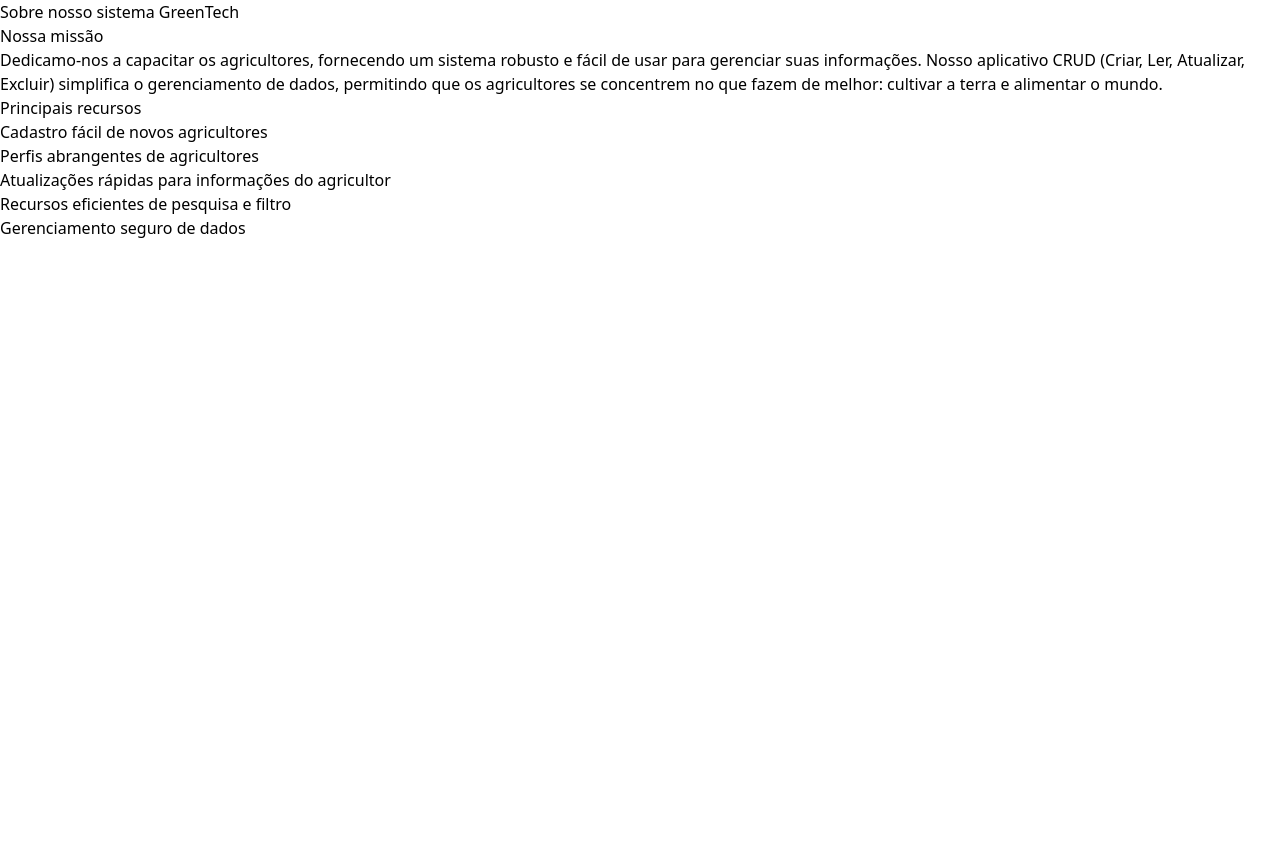
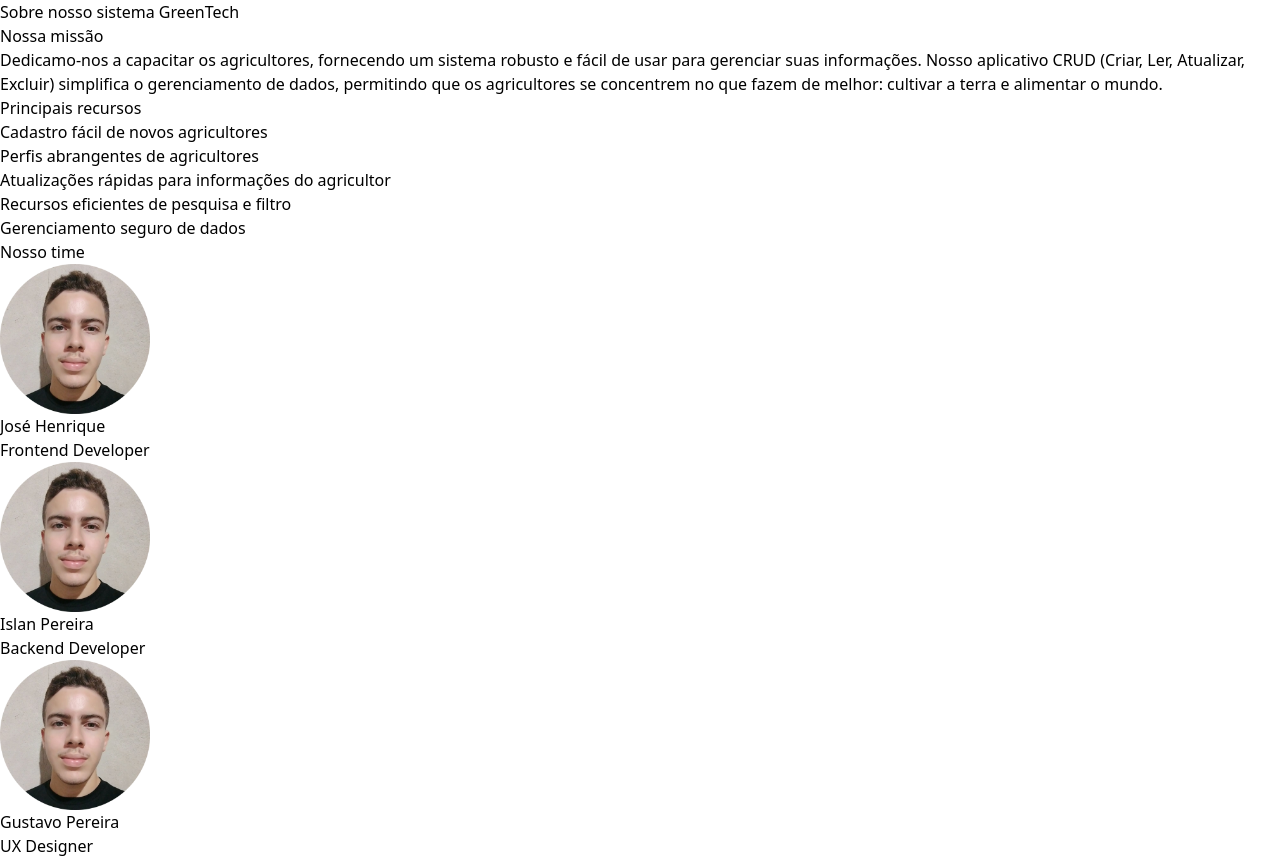
Before and after one commit to Bancos-de-Dados-II/projeto-2-mongodb-housestark, a React (Vite) app in the folder spa/: page /sobre in a window 1280 px wide. Before the commit the page ends 800 px from the top, so only its background shows below. Built offline with nearby package versions, Linux system fonts and the light colour scheme.

Commit message:
feat: add section team

```diff
--- a/spa/src/pages/about.jsx
+++ b/spa/src/pages/about.jsx
@@ -24,7 +24,28 @@
           </ul>
         </section>
 
-
+        <section>
+          <h2 className="text-2xl font-semibold mb-6 text-green-700">Nosso time</h2>
+          <div className="grid grid-cols-1 md:grid-cols-3 gap-8">
+            {[
+              { name: "José Henrique", role: "Frontend Developer", img: "henrique.png" },
+              { name: "Islan Pereira", role: "Backend Developer", img: "henrique.png"  },
+              { name: "Gustavo Pereira", role: "UX Designer", img: "henrique.png"  },
+            ].map((member, index) => (
+              <div key={index} className="bg-slate-50 p-6 rounded-lg shadow-md text-center">
+                <img
+                  src={member.img}
+                  alt={member.name}
+                  width={150}
+                  height={150}
+                  className="mx-auto rounded-full mb-4"
+                />
+                <h3 className="text-xl font-semibold mb-2">{member.name}</h3>
+                <p className="text-gray-600">{member.role}</p>
+              </div>
+            ))}
+          </div>
+        </section>
       </main>
     </div>
   )
```
Also changed, not shown: spa/public/henrique.png (added).
